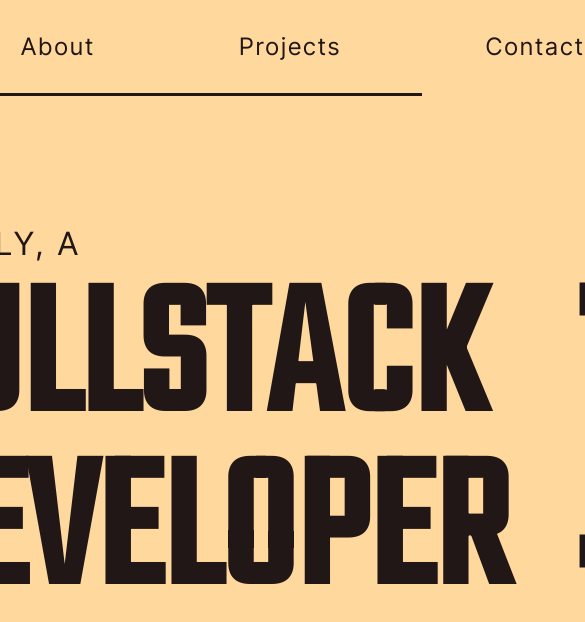
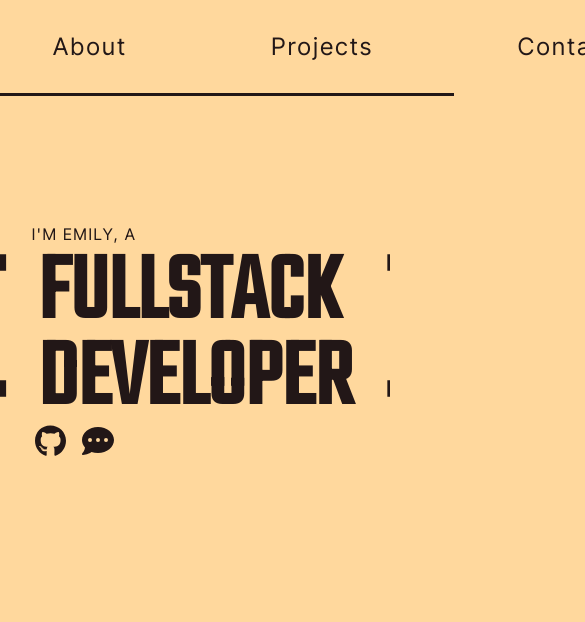
Before and after one commit to emilydta/portfolio, a React (Create React App) app: page /home in a window 390 px wide. Shown: the top 622 px of the page, 585 px wide, since content can reach past the window. Built offline with nearby package versions, Linux system fonts and the light colour scheme.

Commit message:
Add responsive home and projects + add new project

```diff
--- a/src/components/Projects.js
+++ b/src/components/Projects.js
@@ -1,27 +1,32 @@
 import { useState } from 'react';
 import '../stylesheets/Projects.css';
+import toggleAnimation from './utils/animationFunctions';
 import projectData from './datasheets/projectData';
 
 function Projects() {
     const [currentIndex, setCurrentIndex] = useState(0);
+    const [toggleFade, setToggleFade] = useState('');
 
     const goToProject = (projectIndex) => {
+        toggleAnimation(setToggleFade);
         setCurrentIndex(projectIndex);
     }
 
-    const {title, description, image, demo, sourceCode, tech} = projectData[currentIndex];
+    const { title, description, image, demo, sourceCode, tech } = projectData[currentIndex];
 
     return (
         <div className="projects">
-            <div className="slide-bg"></div>
+            <div className='slide-bg-container'>
+                <div className="slide-bg"></div>
+            </div>
             <div className='projects-content'>
                 <div className='project-display'>
                     <div className='project-image-container'>
-                        <img src={image} alt={`${title}`}></img>
+                        <img className={`${toggleFade}`} src={image} alt={`${title}`}></img>
                     </div>
                 </div>
                 <div className='brackets-wrapper'>
-                    <div className='projects-info'>
+                    <div className={`projects-info ${toggleFade}`}>
                         <h1 className='project-title'>{title}</h1>
                         <div className='project-links'>
                             <a href={demo} target='_blank' rel='noreferrer'>Demo</a>
@@ -38,7 +43,7 @@ function Projects() {
             </div>
             <div className='projects-nav'>
                 {projectData.map((project, projectIndex) => (
-                    <div style={{ background: `${projectIndex === currentIndex ? 'var(--bg-primary)' : 'var(--bg-secondary)'}` }}
+                    <div className={`${projectIndex === currentIndex && 'selected'}`}
                         key={projectIndex}
                         onClick={() => goToProject(projectIndex)}>
                     </div>
--- a/src/components/datasheets/projectData.js
+++ b/src/components/datasheets/projectData.js
@@ -13,7 +13,7 @@ const projectData = [
         title: 'MEMORY CARD GAME',
         tech: ['HTML', 'CSS', 'JavaScript', 'React'],
         description: 'A browser game that requires the player to avoid clicking on the same colour twice. This project was completed as part of \'The Odin Project\' curriculum.',
-        image: '',
+        image: images.memoryGame,
         sourceCode: 'https://github.com/emilydta/memory-card-game',
         demo: 'https://emilydta.github.io/memory-card-game'
     }
--- /dev/null
+++ b/src/components/utils/animationFunctions.js
@@ -0,0 +1,8 @@
+const toggleAnimation = (setToggleFade) => {
+    setToggleFade('fade-in');
+    setTimeout(() => {
+        setToggleFade('');
+    }, 200)
+}
+
+export default toggleAnimation;
--- a/src/images/images.js
+++ b/src/images/images.js
@@ -1,6 +1,7 @@
 const images = {
     acnhCritterGuide: require('./acnh_critter_guide.gif'),
-    aboutMe: require('./about_me.svg').default
+    aboutMe: require('./about_me.svg').default,
+    memoryGame: require('./memory_game.gif')
 }
 
 export default images;
--- a/src/index.css
+++ b/src/index.css
@@ -11,3 +11,8 @@
   font-family: "Inter Tight", sans-serif;
   overflow-x: hidden;
 }
+
+#root {
+  width: 100%;
+  height: 100%;
+}
--- a/src/stylesheets/Homepage.css
+++ b/src/stylesheets/Homepage.css
@@ -2,6 +2,8 @@
     display: flex;
     flex-direction: column;
     align-items: center;
+    margin-top: 5em;
+    transition: margin .5s;
 }
 
 .homepage-wrapper {
@@ -21,6 +23,7 @@
     width: 101%;
     -webkit-animation: fade-in 1s cubic-bezier(0.215, 0.610, 0.355, 1.000) both;
     animation: fade-in 1s cubic-bezier(0.215, 0.610, 0.355, 1.000) both;
+    transition: font-size .5s, width .5s;
 }
 
 .homepage-contents {
@@ -47,6 +50,7 @@
     max-width: min-content;
     -webkit-animation: tracking-in-expand 1s cubic-bezier(0.215, 0.610, 0.355, 1.000) both;
     animation: tracking-in-expand 1s cubic-bezier(0.215, 0.610, 0.355, 1.000) both;
+    transition: font-size .5s;
 }
 
 .links {
@@ -69,11 +73,6 @@
     height: 3em;
 }
 
-.links>a>svg:hover {
-    background-color: var(--bg-secondary);
-    color: var(--bg-primary);
-}
-
 /**
  * ----------------------------------------
  * Text brackets
@@ -90,3 +89,43 @@
     font-size: 18rem;
     margin-left: 0.2em;
 }
+
+@media screen and (max-width: 940px) {
+
+    .homepage {
+        margin-top: 10em;
+        overflow-x: hidden;
+    }
+    .heading {
+        font-size: 6rem;
+    }
+
+    .heading:before {
+        font-size: 9rem;
+    }
+
+    .heading:after {
+        font-size: 9rem;
+    }
+
+    .subheading {
+        font-size: 1rem;
+        width: 51%;
+    }
+
+    .links {
+        width: 50%;
+    }
+
+    .links>a>svg {
+        height: 2em;
+    }
+}
+
+/**Removes hover effects on touch devices **/
+@media not all and (hover: none) {
+    .links>a>svg:hover {
+        background-color: var(--bg-secondary);
+        color: var(--bg-primary);
+    }
+}
--- a/src/stylesheets/Navbar.css
+++ b/src/stylesheets/Navbar.css
@@ -1,10 +1,10 @@
 .navbar {
-    position: sticky;
+    position: fixed;
     top: 0;
     display: flex;
     justify-content: center;
     padding: 2em;
-    width: 100vw;
+    width: 100%;
     border-bottom: 0.2em var(--bg-secondary) solid;
     background-color: var(--bg-primary);
     z-index: 5;
@@ -28,13 +28,17 @@
     text-decoration: none;
 }
 
-.nav-link:hover {
-    background-color: var(--bg-secondary);
-    color: var(--bg-primary);
-}
-
 .active {
     font-style: italic;
     font-weight: 900;
     text-decoration: underline;
 }
+
+
+/**Removes hover effects on touch devices **/
+@media not all and (hover: none) {
+    .nav-link:hover {
+        background-color: var(--bg-secondary);
+        color: var(--bg-primary);
+    }
+}
--- a/src/stylesheets/Projects.css
+++ b/src/stylesheets/Projects.css
@@ -2,6 +2,7 @@
     display: flex;
     flex-direction: column;
     align-items: center;
+    margin-top: 5em;
 }
 
 .project-image-container {
@@ -12,16 +13,16 @@
     width: 45em;
     height: 25em;
     margin-top: 2.3em;
+    border: 1em solid var(--bg-secondary);
 }
 
 .project-image-container>img {
-    width: 100%;
-    height: 100%;
-    border: 1em solid var(--bg-secondary);
+    width: 100vw;
 }
 
 .projects-content {
     display: flex;
+    flex-wrap: wrap-reverse;
     justify-content: center;
     align-items: center;
     margin-top: 5em;
@@ -51,12 +52,13 @@
     width: 20em;
     color: var(--bg-primary);
 }
+
 /**
  * ----------------------------------------
  * Text brackets
  * ----------------------------------------
  */
- .brackets-wrapper:before {
+.brackets-wrapper:before {
     content: '[';
     line-height: 0;
     font-size: 26rem;
@@ -81,6 +83,7 @@
     color: var(--bg-primary);
     margin: 1em;
     margin-top: 0;
+    text-decoration: none;
 }
 
 .project-links>a:after {
@@ -95,10 +98,6 @@
     transform-origin: bottom right;
     transition: transform 0.2s ease-out;
 }
-.project-links>a:hover:after {
-    transform: scaleX(1);
-    transform-origin: bottom left;
-}
 
 .project-description {
     line-height: 1.5em;
@@ -111,6 +110,7 @@
     gap: 0.5em;
     margin-top: 1em;
 }
+
 .project-tech>li {
     list-style-type: none;
     color: var(--bg-secondary);
@@ -134,16 +134,75 @@
     cursor: pointer;
     width: 2em;
     height: 2em;
-    background: var(--bg-primary);
     border: 1px solid var(--bg-primary);
     border-radius: 50%;
 }
 
+.selected {
+    background-color: var(--bg-primary);
+}
+
+.slide-bg-container {
+    position: fixed;
+    display: flex;
+    justify-content: flex-end;
+    align-self: flex-end;
+    width: 80vw;
+    height: 100vh;
+    transition: width .2s;
+}
+
 .slide-bg {
-    position: fixed;
-    align-self: flex-end;
+    justify-self: center;
     height: 100vh;
     background-color: var(--bg-secondary);
-    -webkit-animation: projects-slide-in 1s cubic-bezier(0.175, 0.885, 0.320, 1) both;
-    animation: projects-slide-in 1s cubic-bezier(0.175, 0.885, 0.320, 1) both;
+    -webkit-animation: slide-in 1s cubic-bezier(0.175, 0.885, 0.320, 1) both;
+    animation: slide-in 1s cubic-bezier(0.175, 0.885, 0.320, 1) both;
 }
+
+@media screen and (max-width: 1415px) {
+    .slide-bg-container {
+        width: 100vw;
+        align-self: center;
+    }
+
+    .projects {
+        overflow-x: hidden;
+    }
+
+    .project-image-container {
+        align-items: flex-start;
+        background-color: var(--bg-secondary);
+        margin-top: 0;
+    }
+
+    .project-image-container>img {
+        color: var(--bg-primary);
+    }
+
+    .projects-content {
+        order: 2;
+        margin-top: 0;
+    }
+
+    .project-description {
+        text-align: center;
+    }
+
+    .projects-nav {
+        order: 1;
+        margin-top: 4em;
+    }
+}
+
+/**Removes hover effects on touch devices **/
+@media not all and (hover: none) {
+    .project-links>a:hover:after {
+        transform: scaleX(1);
+        transform-origin: bottom left;
+    }
+
+    .projects-nav>div:hover {
+        background-color: var(--bg-primary);
+    }
+}
```
Also changed, not shown: src/images/memory_game.gif (added).
